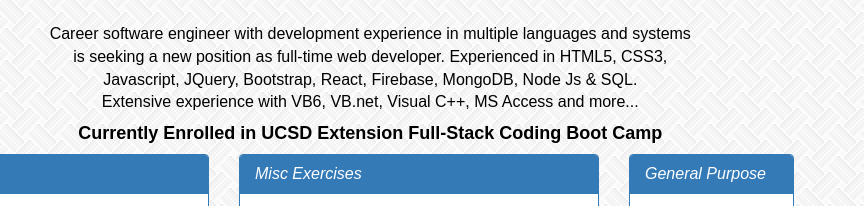
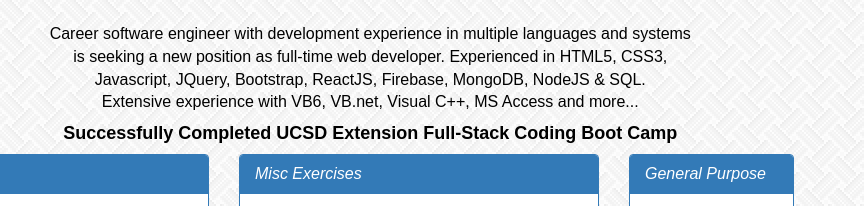
Before and after one commit to bobimel2nd/bobimel2nd.github.io, a plain HTML site: page index.html in a window 1280 px wide. Shown: the top 206 px of the page, 416-1280 px from the left. Drawn offline with nearby package versions, Linux system fonts and the light colour scheme.

Commit message:
Version 10.2.1

```diff
--- a/index.html
+++ b/index.html
@@ -51,8 +51,8 @@
         </div>
       </div>
       <div class="col-offset-sm-1 col-sm-7">
-        <p class="text-center"><br>Career software engineer with development experience in multiple languages and systems is seeking a new position as full-time web developer.  Experienced in HTML5, CSS3, Javascript, JQuery, Bootstrap, React, Firebase, MongoDB, Node Js &amp; SQL.<br>Extensive experience with VB6, VB.net, Visual C++,  MS Access and more...</p>
-        <h4 class="text-center"><strong>Currently Enrolled in UCSD Extension Full-Stack Coding Boot Camp</strong></h4>
+        <p class="text-center"><br>Career software engineer with development experience in multiple languages and systems is seeking a new position as full-time web developer.  Experienced in HTML5, CSS3, Javascript, JQuery, Bootstrap, ReactJS, Firebase, MongoDB, NodeJS &amp; SQL.<br>Extensive experience with VB6, VB.net, Visual C++,  MS Access and more...</p>
+        <h4 class="text-center"><strong>Successfully Completed UCSD Extension Full-Stack Coding Boot Camp</strong></h4>
       </div>
     </div>
     <!-- This row will handle all of the retrieved Data -->
```
